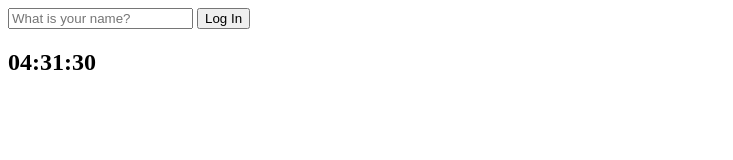
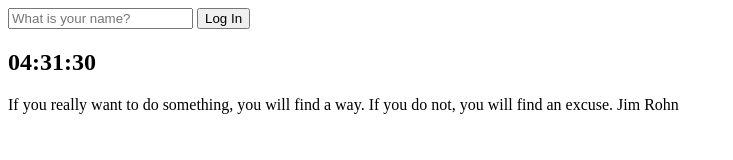
Before and after one commit to local-kim/Momentum, a plain HTML site: page index.html in a window 1280 px wide. Shown: the whole page, without its empty margins (0-733 px from the left). Drawn offline with Linux system fonts and the light colour scheme.

Commit message:
Implement quotes.js

```diff
--- a/index.html
+++ b/index.html
@@ -20,5 +20,6 @@
   </div>
   <script src="js/greetings.js"></script>
   <script src="js/clock.js"></script>
+  <script src="js/quotes.js"></script>
 </body>
 </html>
--- /dev/null
+++ b/js/quotes.js
@@ -0,0 +1,50 @@
+const quotes = [
+  {
+    quote: 'I never dreamed about success, I worked for it',
+    author: 'Estee Lauder'
+  },
+  {
+    quote: 'Do not try to be original, just try to be good.',
+    author: 'Paul Rand'
+  },
+  {
+    quote: 'Do not be afraid to give up the good to go for the great',
+    author: 'John D. Rockefeller'
+  },
+  {
+    quote: 'If you cannot fly then run. If you cannot run, then walk. And if you cannot walk, then crawl, but whatever you do, you have to keep moving forward.',
+    author: 'Martin Luther King Jr.'
+  },
+  {
+    quote: 'Our greatest weakness lies in giving up. The most certain way to succeed is always to try just one more time.',
+    author: 'Thomas Edison'
+  },
+  {
+    quote: 'The fastest way to change yourself is to hang out with people who are already the way you want to be',
+    author: 'REid Hoffman'
+  },
+  {
+    quote: 'Money is like gasoline during a road trip. You do not want to run out of gas on your trip, but you are not doing a tour of gas stations',
+    author: 'Tim O Reilly'
+  },
+  {
+    quote: 'Some people dream of success, while other people get up every morning and make it happen',
+    author: 'Wayne Huizenga'
+  },
+  {
+    quote: 'The only thing worse than starting something and falling.. is not starting something',
+    author: 'SEth Godin'
+  },
+  {
+    quote: 'If you really want to do something, you will find a way. If you do not, you will find an excuse.',
+    author: 'Jim Rohn'
+  },
+];
+
+const quote = document.querySelector("#quote span:first-child");
+const author = document.querySelector("#quote span:last-child");
+
+const todaysQuote = quotes[Math.floor(Math.random() * quotes.length)];
+
+quote.innerText = todaysQuote.quote;
+author.innerText = todaysQuote.author;
```
